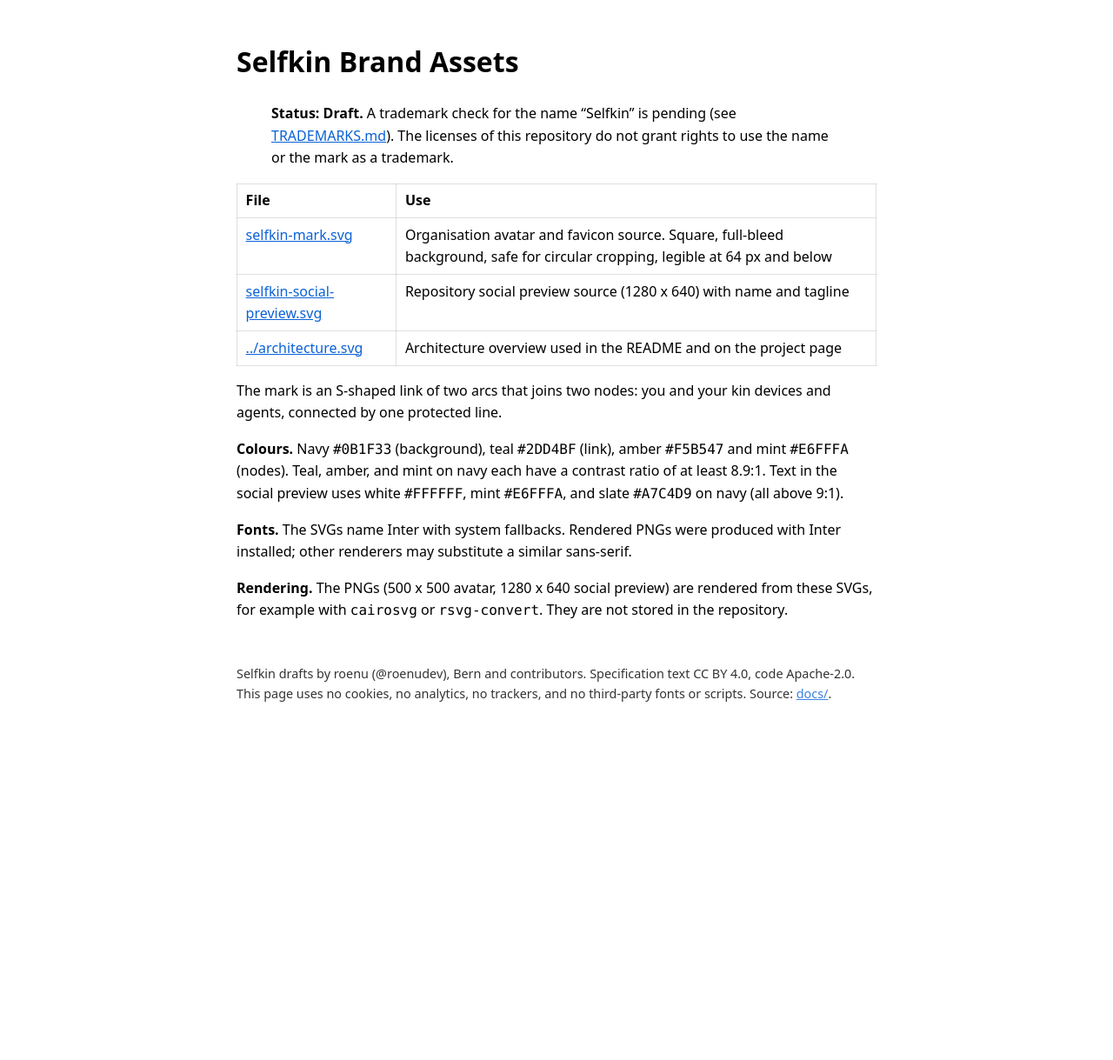
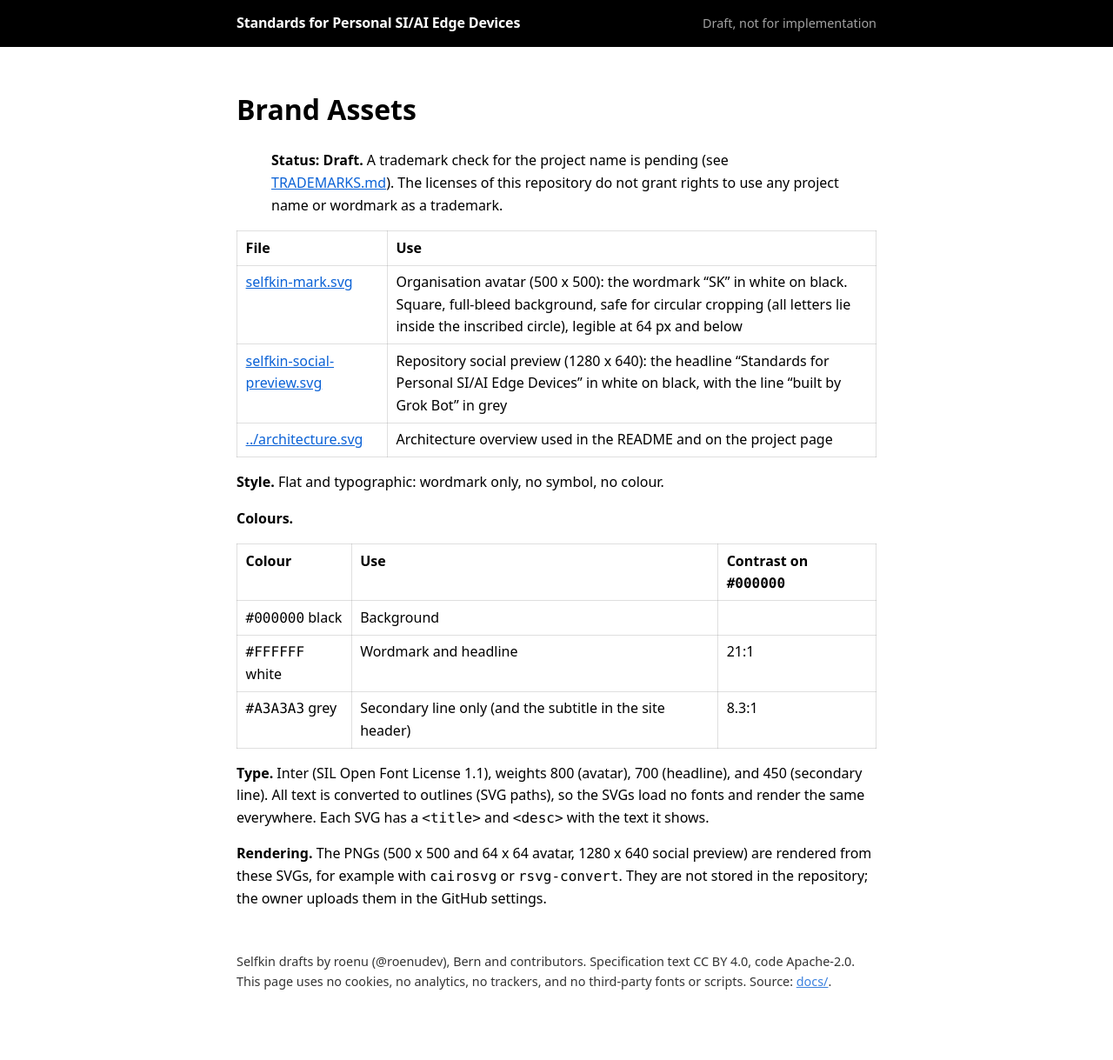
Before and after one commit to PIYUSH2006-NDA/standards, a Jekyll site: the page built from docs/assets/brand/README.md, in a window 1280 px wide. Shown: the whole page at 87% size. Built offline with Jekyll 4.4.1, drawn with Linux system fonts in a browser that asks for light colours; our own code applies the rules of GitHub Pages for plain Markdown files; before the commit the page ends 900 px from its top, so only the background shows below that.

Commit message:
Switch brand assets to a black and white wordmark (#43)
Avatar: SK wordmark, white on black. Social preview: 'Standards for Personal SI/AI Edge Devices' with 'built by Grok Bot'. Text as outlines, no font loading. Brand README updated (#000/#FFF, 21:1). Project page gets a black header bar. No normative text changed.

Signed-off-by: roenudev <roenudev@users.noreply.github.com>

```diff
--- a/docs/_config.yml
+++ b/docs/_config.yml
@@ -3,6 +3,7 @@ title: "Selfkin Open Standards"
 project_name: "Selfkin"
 description: "Open standards for personal AI on your own devices (draft)."
 tagline: "Open standards for personal AI on your own devices"
+header_title: "Standards for Personal SI/AI Edge Devices"
 repo_url: "https://github.com/selfkin/standards"
 reference_url: "https://github.com/selfkin/reference"
 maintainer: "roenu (@roenudev), Bern"
--- a/docs/_layouts/default.html
+++ b/docs/_layouts/default.html
@@ -9,7 +9,16 @@
 <title>{% if page.title and page.url != "/" %}{{ page.title }} | {% endif %}{{ site.title }}</title>
 <style>
   :root { color-scheme: light dark; }
-  body { font-family: system-ui, -apple-system, "Segoe UI", Roboto, sans-serif; line-height: 1.6; max-width: 46rem; margin: 0 auto; padding: 1.5rem 1rem 4rem; }
+  body { font-family: system-ui, -apple-system, "Segoe UI", Roboto, sans-serif; line-height: 1.6; margin: 0; }
+  .site-header { background: #000; color: #fff; }
+  .site-header .inner { max-width: 46rem; margin: 0 auto; padding: 0.9rem 1rem; display: flex; flex-wrap: wrap; align-items: baseline; justify-content: space-between; gap: 0.25rem 1rem; }
+  .site-header a { color: #fff; text-decoration: none; font-weight: 700; letter-spacing: -0.01em; }
+  .site-header a:hover, .site-header a:focus-visible { text-decoration: underline; }
+  .site-header a:focus-visible { outline: 2px solid #fff; outline-offset: 3px; }
+  .site-header .tag { color: #a3a3a3; font-size: 0.9rem; }
+  main, footer { max-width: 46rem; margin: 0 auto; padding: 0 1rem; }
+  main { padding-top: 1.5rem; }
+  footer { padding-bottom: 4rem; }
   a { color: #0b62d6; }
   @media (prefers-color-scheme: dark) { a { color: #6ea8fe; } }
   .banner { border: 2px solid #b26b00; border-radius: 6px; padding: 0.75rem 1rem; margin: 1rem 0 1.5rem; }
@@ -20,6 +29,12 @@
 </style>
 </head>
 <body>
+<header class="site-header">
+<div class="inner">
+<a href="{{ site.baseurl }}/">{{ site.header_title }}</a>
+<span class="tag">Draft, not for implementation</span>
+</div>
+</header>
 <main>
 {{ content }}
 </main>
--- a/docs/assets/brand/README.md
+++ b/docs/assets/brand/README.md
@@ -1,17 +1,23 @@
-# Selfkin Brand Assets
+# Brand Assets
 
-> **Status: Draft.** A trademark check for the name "Selfkin" is pending (see [TRADEMARKS.md](../../../TRADEMARKS.md)). The licenses of this repository do not grant rights to use the name or the mark as a trademark.
+> **Status: Draft.** A trademark check for the project name is pending (see [TRADEMARKS.md](../../../TRADEMARKS.md)). The licenses of this repository do not grant rights to use any project name or wordmark as a trademark.
 
 | File | Use |
 |---|---|
-| [selfkin-mark.svg](selfkin-mark.svg) | Organisation avatar and favicon source. Square, full-bleed background, safe for circular cropping, legible at 64 px and below |
-| [selfkin-social-preview.svg](selfkin-social-preview.svg) | Repository social preview source (1280 x 640) with name and tagline |
+| [selfkin-mark.svg](selfkin-mark.svg) | Organisation avatar (500 x 500): the wordmark "SK" in white on black. Square, full-bleed background, safe for circular cropping (all letters lie inside the inscribed circle), legible at 64 px and below |
+| [selfkin-social-preview.svg](selfkin-social-preview.svg) | Repository social preview (1280 x 640): the headline "Standards for Personal SI/AI Edge Devices" in white on black, with the line "built by Grok Bot" in grey |
 | [../architecture.svg](../architecture.svg) | Architecture overview used in the README and on the project page |
 
-The mark is an S-shaped link of two arcs that joins two nodes: you and your kin devices and agents, connected by one protected line.
+**Style.** Flat and typographic: wordmark only, no symbol, no colour.
 
-**Colours.** Navy `#0B1F33` (background), teal `#2DD4BF` (link), amber `#F5B547` and mint `#E6FFFA` (nodes). Teal, amber, and mint on navy each have a contrast ratio of at least 8.9:1. Text in the social preview uses white `#FFFFFF`, mint `#E6FFFA`, and slate `#A7C4D9` on navy (all above 9:1).
+**Colours.**
 
-**Fonts.** The SVGs name Inter with system fallbacks. Rendered PNGs were produced with Inter installed; other renderers may substitute a similar sans-serif.
+| Colour | Use | Contrast on `#000000` |
+|---|---|---|
+| `#000000` black | Background | |
+| `#FFFFFF` white | Wordmark and headline | 21:1 |
+| `#A3A3A3` grey | Secondary line only (and the subtitle in the site header) | 8.3:1 |
 
-**Rendering.** The PNGs (500 x 500 avatar, 1280 x 640 social preview) are rendered from these SVGs, for example with `cairosvg` or `rsvg-convert`. They are not stored in the repository.
+**Type.** Inter (SIL Open Font License 1.1), weights 800 (avatar), 700 (headline), and 450 (secondary line). All text is converted to outlines (SVG paths), so the SVGs load no fonts and render the same everywhere. Each SVG has a `<title>` and `<desc>` with the text it shows.
+
+**Rendering.** The PNGs (500 x 500 and 64 x 64 avatar, 1280 x 640 social preview) are rendered from these SVGs, for example with `cairosvg` or `rsvg-convert`. They are not stored in the repository; the owner uploads them in the GitHub settings.
```
Also changed, not shown: docs/assets/brand/selfkin-mark.svg, docs/assets/brand/selfkin-social-preview.svg.
